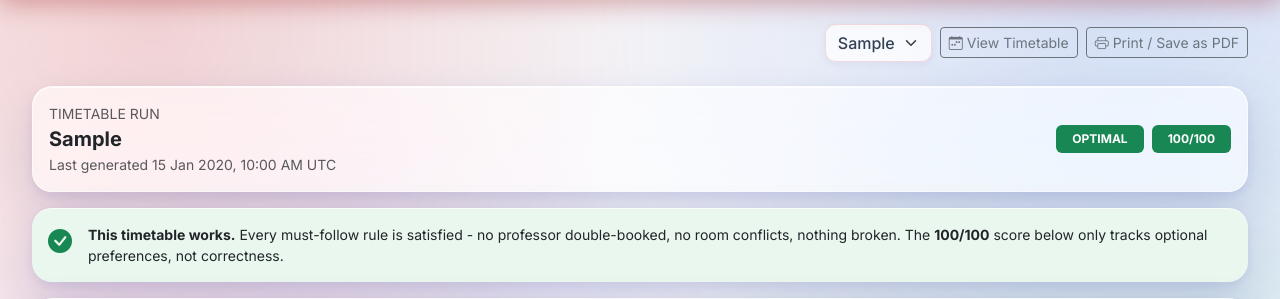
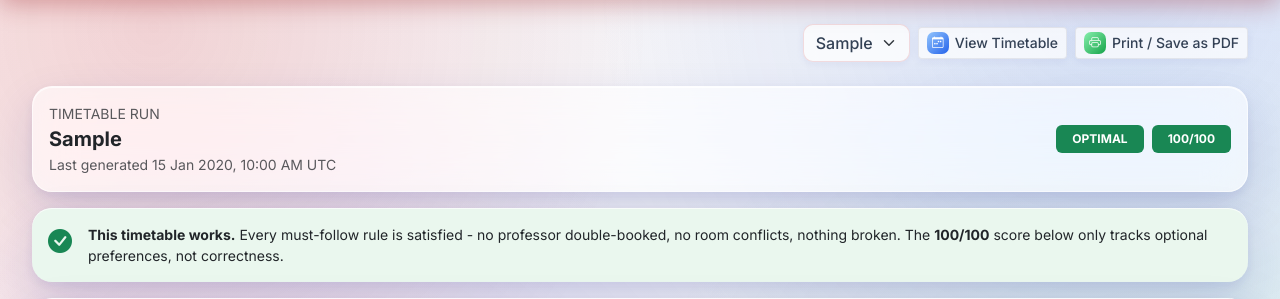
Before and after one commit to Brian-Goh-JW/timetable-system, a Flask app: page /admin/timetable/report in a window 1280 px wide. Shown: the part 117-416 px from the top of the page. Run offline with Flask 3, Linux system fonts and the light colour scheme; a user stored in the database is signed in; tables that the repository leaves empty hold one stand-in row (values such as "Sample post"); some libraries are stand-ins or nearby versions.

Commit message:
Restyle report page-action buttons to match the established glass UI
"View Timetable" and "Print / Save as PDF" were plain btn-outline-secondary
- flat, low-contrast, inconsistent with the glass action-dropdown style
already used for every other page-level action button (Export/Reports on
the Timetable page, Import/Export elsewhere). Wrapped both in
.action-dropdown with a colored icon-chip, matching that pattern exactly.

```diff
--- a/app/templates/admin/timetable_report.html
+++ b/app/templates/admin/timetable_report.html
@@ -56,14 +56,17 @@
             <option value="{{ t }}" {% if t == trimester %}selected{% endif %}>{{ t }}</option>
             {% endfor %}
         </select>
-        <a href="{{ url_for('admin.timetable', trimester=trimester, source='generated') }}"
-           class="btn btn-outline-secondary btn-sm">
-            <i class="bi bi-calendar-week me-1"></i>View Timetable
-        </a>
+        <div class="action-dropdown">
+            <a href="{{ url_for('admin.timetable', trimester=trimester, source='generated') }}" class="btn btn-sm">
+                <span class="icon-chip icon-chip-blue"><i class="bi bi-calendar-week"></i></span>View Timetable
+            </a>
+        </div>
         {% if report and report.has_data %}
-        <button type="button" class="btn btn-outline-secondary btn-sm" onclick="window.print()">
-            <i class="bi bi-printer me-1"></i>Print / Save as PDF
-        </button>
+        <div class="action-dropdown">
+            <button type="button" class="btn btn-sm" onclick="window.print()">
+                <span class="icon-chip icon-chip-green"><i class="bi bi-printer"></i></span>Print / Save as PDF
+            </button>
+        </div>
         {% endif %}
     </form>
 </div>
```
